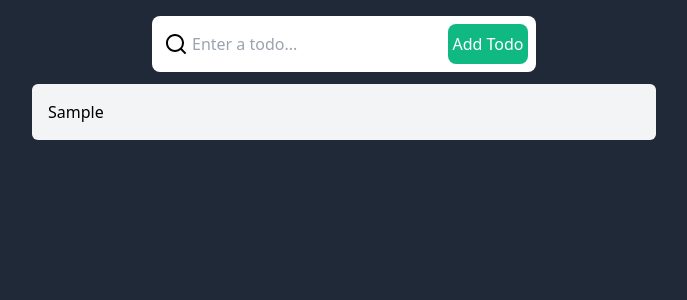
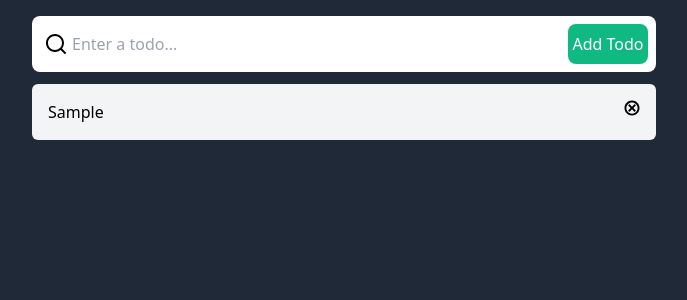
Before and after one commit to doanja/next-todo, a Next.js app: page / in a window 1280 px wide. Both pictures are taken after typing "Sample" into the empty fields and a click on the button "Add Todo". Shown: the top 300 px of the page, without its empty margins (296-983 px from the left). Built offline with nearby package versions, Linux system fonts and the light colour scheme; no server answers.

Commit message:
updated styles and added delete and completed todo functionality

```diff
--- a/components/Todo.tsx
+++ b/components/Todo.tsx
@@ -1,14 +1,22 @@
+import { GiCancel } from 'react-icons/gi';
+
 interface TodoProps {
   todo: Todo;
+  deleteTodo: DeleteTodo;
+  toggleCompleted: ToggleCompleted;
 }
 
-const Todo = ({ todo }: TodoProps) => {
+const Todo = ({ todo, deleteTodo, toggleCompleted }: TodoProps) => {
   return (
     <div
       className={`flex flex-col p-4 mb-3 w-full rounded-md cursor-pointer bg-gray-100 md:w-1/2 ${
         todo.completed && 'line-through'
       } hover:bg-gray-200`}>
-      <p>{todo.title}</p>
+      <div className='flex flex-row justify-between'>
+        <p onClick={() => toggleCompleted(todo.id)}>{todo.title}</p>
+
+        <GiCancel className='text-black z-10 hover:text-red-500' size='1rem' onClick={() => deleteTodo(todo.id)} />
+      </div>
     </div>
   );
 };
--- a/components/TodoForm.tsx
+++ b/components/TodoForm.tsx
@@ -12,19 +12,22 @@ const TodoForm = ({ addTodo }: TodoFormProps) => {
 
   const handleSubmit = (e: React.FormEvent): void => {
     e.preventDefault();
-    addTodo(textInput);
-    setTextInput('');
+
+    if (textInput) {
+      addTodo(textInput);
+      setTextInput('');
+    }
   };
 
   return (
-    <form className='container flex justify-center items-center mb-3' onSubmit={handleSubmit}>
-      <div className='relative'>
+    <form className='container flex justify-center items-center mb-3 md:w-1/2' onSubmit={handleSubmit}>
+      <div className='relative w-full'>
         <div className='absolute top-4 left-3'>
           <RiSearchLine className='text-black z-10 hover:text-gray-500' size='1.5rem' />
         </div>
         <input
           type='text'
-          className='h-14 w-96 pl-10 pr-20 rounded-lg z-0 focus:shadow focus:outline-none'
+          className='h-14 w-full pl-10 pr-20 rounded-lg z-0 focus:shadow focus:outline-none'
           placeholder='Enter a todo...'
           value={textInput}
           onChange={handleChange}
--- a/components/TodoList.tsx
+++ b/components/TodoList.tsx
@@ -27,19 +27,16 @@ const TodoList = () => {
 
   const deleteTodo = (todoId: string) => {
     const filteredTodos = todos.filter((todo: Todo) => todo.id !== todoId);
-    console.log('filteredTodos :>> ', filteredTodos);
     setTodos(filteredTodos);
   };
 
   const toggleCompleted = (todoId: string) => {
     const completedTodos = todos.map((todo: Todo) => {
       if (todo.id === todoId) {
-        todo.completed = todo.completed;
+        todo.completed = !todo.completed;
       }
       return todo;
     });
-
-    console.log('completedTodos :>> ', completedTodos);
 
     setTodos(completedTodos);
   };
@@ -49,7 +46,7 @@ const TodoList = () => {
       <TodoForm addTodo={addTodo} />
 
       {todos.map((todo: Todo) => (
-        <Todo todo={todo} />
+        <Todo todo={todo} deleteTodo={deleteTodo} toggleCompleted={toggleCompleted} />
       ))}
     </div>
   );
```
